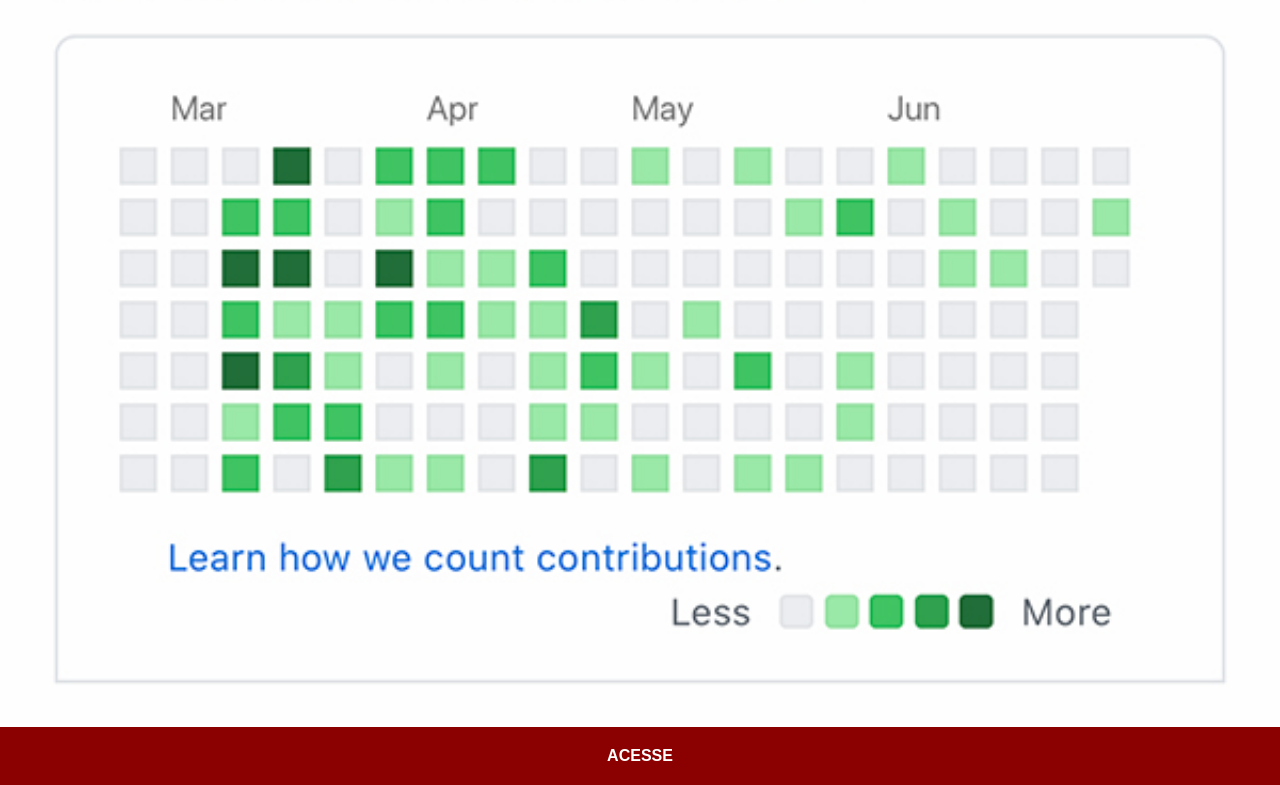
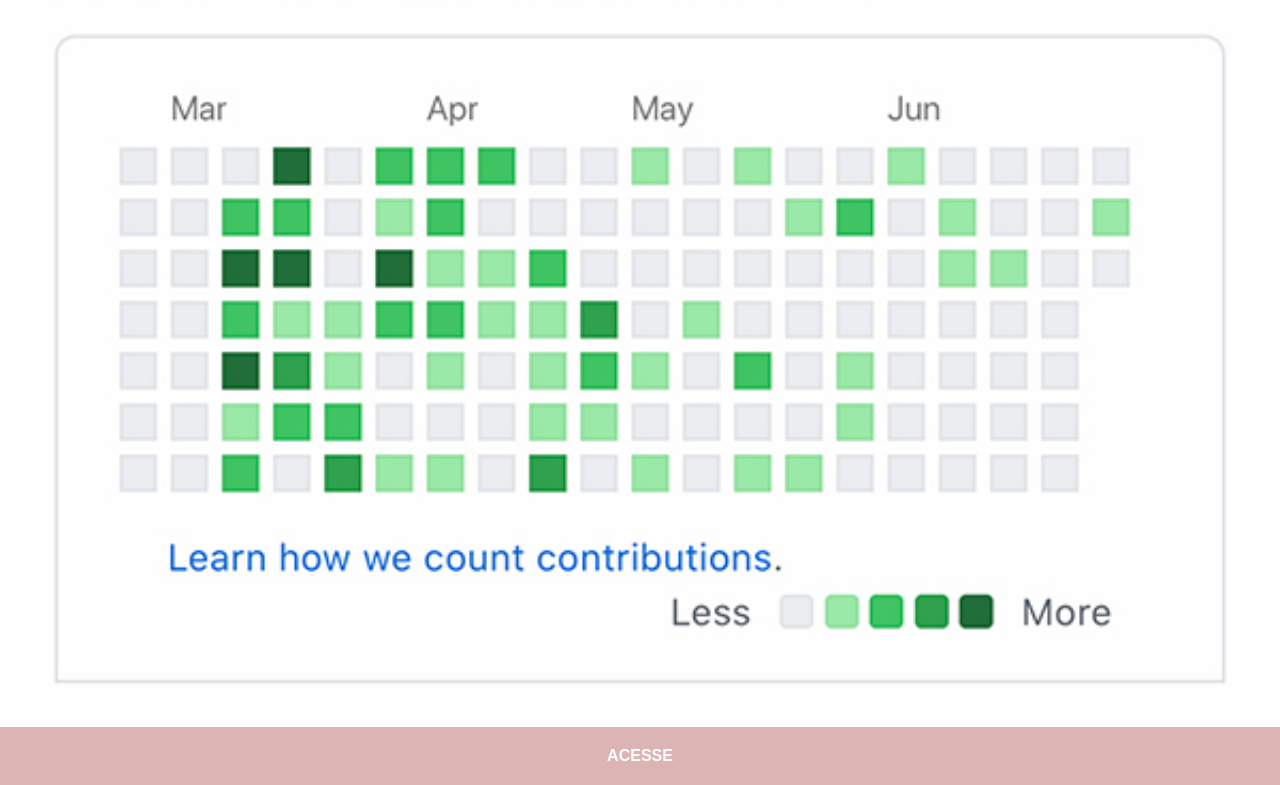
Before and after one commit to tiagoalves32/projeto-social, a plain HTML site: page github.html in a window 1280 px wide. Shown: the part 4009-4794 px from the top of the page. Drawn offline with Linux system fonts and the light colour scheme.

Commit message:
atualizei a cor

```diff
--- a/estilos/social.css
+++ b/estilos/social.css
@@ -17,7 +17,7 @@ img {
 }
 a {
     display:block;
-    background-color: darkred;
+    background-color: rgba(139, 0, 0, 0.295);
     color: white;
     padding: 20px;
     text-align: center;
```
